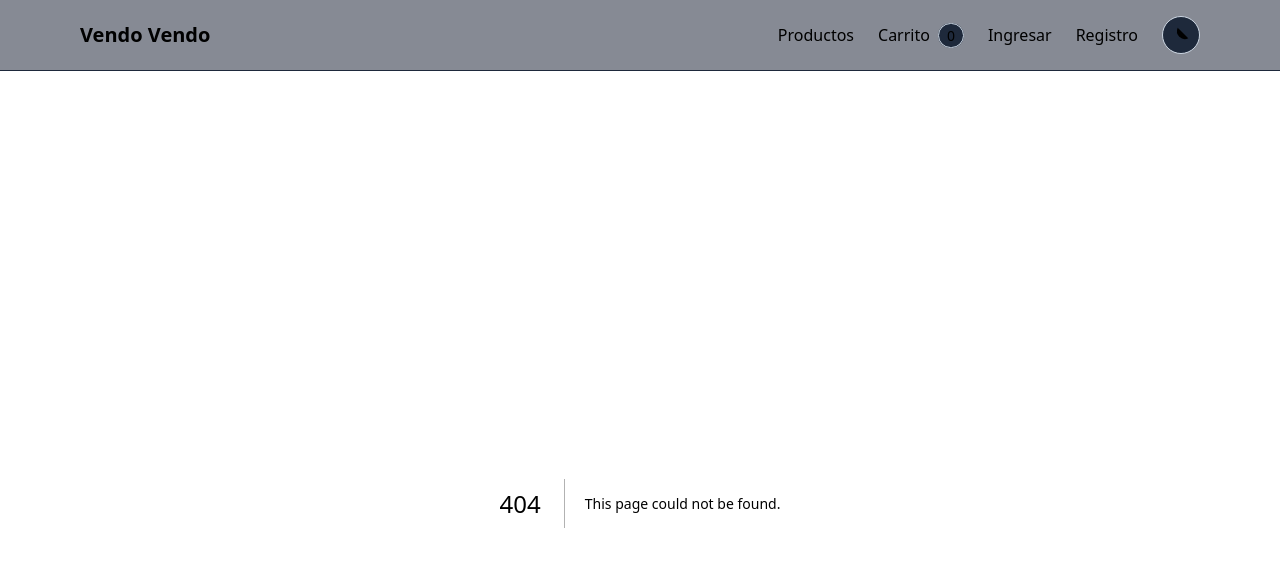
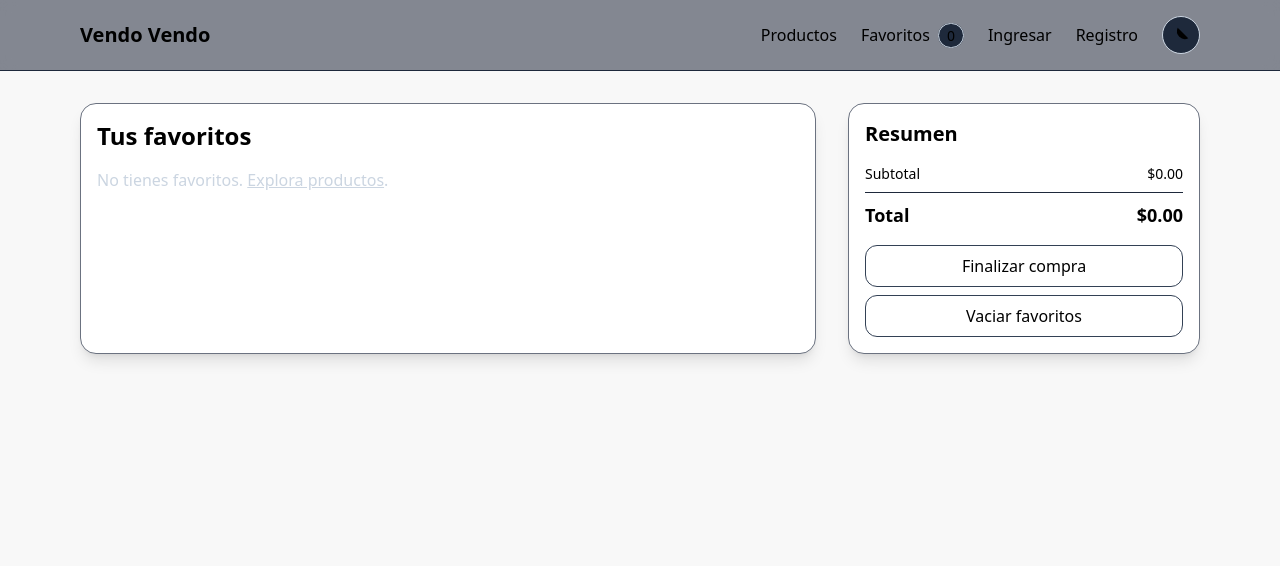
Before and after one commit to guillermodv/ecommerce-next, a Next.js app: page /favorites in a window 1280 px wide. Before the commit this address had no page. Shown: the top 566 px of the page. Built offline with nearby package versions, Linux system fonts and the light colour scheme.

Commit message:
feat:  add favorities cart

```diff
--- a/app/(styles)/globals.css
+++ b/app/(styles)/globals.css
@@ -4,12 +4,14 @@
 
 :root {
   --bg: #0b0f19;
+  --text: white;
   --card: #111826;
   --muted: #9aa4b2;
 }
 
 .dark {
   --bg: #f8f8f8;
+  --text: black;
   --card: #ffffff;
   --muted: #6b7280;
 }
@@ -19,10 +21,7 @@ html, body {
 }
 body {
   background: var(--bg);
-  color: white;
-}
-.dark body {
-  color: black;
+  color: var(--text);
 }
 .container {
   @apply max-w-6xl mx-auto px-4;
--- a/app/cart/page.js
+++ /dev/null
@@ -1,60 +0,0 @@
-"use client";
-import { useCart } from "@/components/CartContext";
-import Link from "next/link";
-import { CART_PAGE } from "@/app/constants/literals";
-
-export default function CartPage() {
-  const { items, totals, removeFromCart, changeQty, clearCart } = useCart();
-
-  return (
-    <section className="grid gap-8 md:grid-cols-3">
-      <div className="md:col-span-2 card p-4">
-        <h1 className="text-2xl font-semibold mb-4">{CART_PAGE.YOUR_CART}</h1>
-        {items.length === 0 ? (
-          <div className="text-slate-300">
-            {CART_PAGE.EMPTY_CART}{" "}
-            <Link className="underline" href="/">{CART_PAGE.EXPLORE_PRODUCTS}</Link>.
-          </div>
-        ) : (
-          <ul className="space-y-4">
-            {items.map((it) => (
-              <li key={it.id} className="flex flex-col sm:flex-row items-center gap-4">
-                <img src={it.images[0]} alt={it.name} className="w-24 h-24 object-cover rounded-xl" />
-                <div className="flex-1 text-center sm:text-left">
-                  <div className="font-medium">{it.name}</div>
-                  <div className="text-slate-400 text-sm">${it.price.toFixed(2)} {CART_PAGE.PER_UNIT}</div>
-                  <div className="mt-2 flex justify-center sm:justify-start items-center gap-2">
-                    <button className="px-2 rounded border border-slate-700" onClick={() => changeQty(it.id, it.qty - 1)}>-</button>
-                    <input
-                      type="number"
-                      className="w-16 bg-slate-900 border border-slate-700 rounded p-1 text-center"
-                      value={it.qty}
-                      onChange={(e) => changeQty(it.id, Number(e.target.value || 1))}
-                      min={1}
-                    />
-                    <button className="px-2 rounded border border-slate-700" onClick={() => changeQty(it.id, it.qty + 1)}>+</button>
-                    <button className="ml-4 px-3 py-1 rounded border border-red-700 hover:bg-red-900/30" onClick={() => removeFromCart(it.id)}>
-                      {CART_PAGE.REMOVE}
-                    </button>
-                  </div>
-                </div>
-              </li>
-            ))}
-          </ul>
-        )}
-      </div>
-
-      <aside className="card p-4 h-max">
-        <h2 className="text-xl font-semibold mb-4">{CART_PAGE.SUMMARY}</h2>
-        <div className="space-y-2 text-sm">
-          <div className="flex justify-between"><span>{CART_PAGE.SUBTOTAL}</span><span>${totals.subtotal.toFixed(2)}</span></div>
-          <div className="flex justify-between"><span>{CART_PAGE.SHIPPING}</span><span>${totals.shipping.toFixed(2)}</span></div>
-          <div className="border-t border-slate-800 my-2"></div>
-          <div className="flex justify-between text-lg font-bold"><span>{CART_PAGE.TOTAL}</span><span>${totals.total.toFixed(2)}</span></div>
-        </div>
-        <button className="w-full mt-4 px-4 py-2 rounded-xl border border-slate-700 hover:bg-slate-800">{CART_PAGE.CHECKOUT}</button>
-        <button className="w-full mt-2 px-4 py-2 rounded-xl border border-slate-700 hover:bg-slate-800" onClick={clearCart}>{CART_PAGE.CLEAR_CART}</button>
-      </aside>
-    </section>
-  );
-}
--- a/app/constants/literals.js
+++ b/app/constants/literals.js
@@ -8,14 +8,14 @@ export const LANG = "es";
 export const PRODUCT_DETAIL = {
   NOT_FOUND: "Producto no encontrado.",
   GO_BACK: "Volver",
-  ADD_TO_CART: "Añadir al carrito",
-  VIEW_CART: "Ver carrito",
+  ADD_TO_CART: "Añadir a favoritos",
+  VIEW_CART: "Ver favoritos",
   CONTACT_PRIVATE: "Consulte al privado.",
 };
 
 export const NAVBAR = {
   PRODUCTS: "Productos",
-  CART: "Carrito",
+  CART: "Favoritos",
   GREETING: "Hola, ",
   LOGOUT: "Salir",
   LOGIN: "Ingresar",
@@ -42,9 +42,9 @@ export const REGISTER_PAGE = {
   LOGIN: "Iniciar sesión",
 };
 
-export const CART_PAGE = {
-  YOUR_CART: "Tu carrito",
-  EMPTY_CART: "El carrito está vacío.",
+export const FAVORITES_PAGE = {
+  YOUR_FAVORITES: "Tus favoritos",
+  EMPTY_FAVORITES: "No tienes favoritos.",
   EXPLORE_PRODUCTS: "Explora productos",
   PER_UNIT: "c/u",
   REMOVE: "Quitar",
@@ -53,5 +53,6 @@ export const CART_PAGE = {
   SHIPPING: "Envío",
   TOTAL: "Total",
   CHECKOUT: "Finalizar compra",
-  CLEAR_CART: "Vaciar carrito",
+  CLEAR_FAVORITES: "Vaciar favoritos",
+  ADD_TO_FAVORITES: "Añadir a favoritos",
 };
--- /dev/null
+++ b/app/favorites/page.js
@@ -0,0 +1,60 @@
+"use client";
+import { FAVORITES_PAGE } from "@/app/constants/literals";
+import { useFavorites } from "@/components/FavoritesContext";
+import Link from "next/link";
+
+export default function FavoritesPage() {
+  const { items, totals, removeFromFavorites, changeQty, clearFavorites } = useFavorites();
+
+  return (
+    <section className="grid gap-8 md:grid-cols-3">
+      <div className="md:col-span-2 card p-4">
+        <h1 className="text-2xl font-semibold mb-4">{FAVORITES_PAGE.YOUR_FAVORITES}</h1>
+        {items.length === 0 ? (
+          <div className="text-slate-300">
+            {FAVORITES_PAGE.EMPTY_FAVORITES}{" "}
+            <Link className="underline" href="/">{FAVORITES_PAGE.EXPLORE_PRODUCTS}</Link>.
+          </div>
+        ) : (
+          <ul className="space-y-4">
+            {items.map((it) => (
+              <li key={it.id} className="flex flex-col sm:flex-row items-center gap-4">
+                <img src={it.images[0]} alt={it.name} className="w-24 h-24 object-cover rounded-xl" />
+                <div className="flex-1 text-center sm:text-left">
+                  <div className="font-medium">{it.name}</div>
+                  <div className="text-slate-400 text-sm">${it.price.toFixed(2)} {FAVORITES_PAGE.PER_UNIT}</div>
+                  <div className="mt-2 flex justify-center sm:justify-start items-center gap-2">
+                 {/*    <button className="px-2 rounded border border-slate-700" onClick={() => changeQty(it.id, it.qty - 1)}>-</button>
+                    <input
+                      type="number"
+                      className="w-16 bg-slate-900 border border-slate-700 rounded p-1 text-center"
+                      value={it.qty}
+                      onChange={(e) => changeQty(it.id, Number(e.target.value || 1))}
+                      min={1}
+                    /> */}
+                    {/* <button className="px-2 rounded border border-slate-700" onClick={() => changeQty(it.id, it.qty + 1)}>+</button> */}
+                    <button className="ml-4 px-3 py-1 rounded border border-red-700 hover:bg-red-900/30" onClick={() => removeFromFavorites(it.id)}>
+                      {FAVORITES_PAGE.REMOVE}
+                    </button>
+                  </div>
+                </div>
+              </li>
+            ))}
+          </ul>
+        )}
+      </div>
+
+      <aside className="card p-4 h-max">
+        <h2 className="text-xl font-semibold mb-4">{FAVORITES_PAGE.SUMMARY}</h2>
+        <div className="space-y-2 text-sm">
+          <div className="flex justify-between"><span>{FAVORITES_PAGE.SUBTOTAL}</span><span>${totals.subtotal.toFixed(2)}</span></div>
+          {/* <div className="flex justify-between"><span>{FAVORITES_PAGE.SHIPPING}</span><span>${totals.shipping.toFixed(2)}</span></div> */}
+          <div className="border-t border-slate-800 my-2"></div>
+          <div className="flex justify-between text-lg font-bold"><span>{FAVORITES_PAGE.TOTAL}</span><span>${totals.total.toFixed(2)}</span></div>
+        </div>
+        <button className="w-full mt-4 px-4 py-2 rounded-xl border border-slate-700 hover:bg-slate-800">{FAVORITES_PAGE.CHECKOUT}</button>
+        <button className="w-full mt-2 px-4 py-2 rounded-xl border border-slate-700 hover:bg-slate-800" onClick={clearFavorites}>{FAVORITES_PAGE.CLEAR_FAVORITES}</button>
+      </aside>
+    </section>
+  );
+}
--- a/app/layout.js
+++ b/app/layout.js
@@ -6,7 +6,7 @@ export const metadata = {
 };
 
 import { AuthProvider } from "@/components/AuthContext";
-import { CartProvider } from "@/components/CartContext";
+import { FavoritesProvider } from "@/components/FavoritesContext";
 import Navbar from "@/components/Navbar";
 import { ThemeProvider } from "@/components/ThemeContext";
 import "./(styles)/globals.css";
@@ -18,10 +18,10 @@ export default function RootLayout({ children }) {
       <body>
         <ThemeProvider>
           <AuthProvider>
-            <CartProvider>
+            <FavoritesProvider>
               <Navbar />
               <main className="container py-8">{children}</main>
-            </CartProvider>
+            </FavoritesProvider>
           </AuthProvider>
         </ThemeProvider>
       </body>
--- a/app/product/[id]/page.js
+++ b/app/product/[id]/page.js
@@ -1,5 +1,5 @@
 "use client";
-import { useCart } from "@/components/CartContext";
+import { useFavorites } from "@/components/FavoritesContext";
 import { products } from "@/data/products";
 import Link from "next/link";
 import { useMemo, useState } from "react";
@@ -12,7 +12,7 @@ export default function ProductDetail({ params }) {
   );
   const [currentImageIndex, setCurrentImageIndex] = useState(0);
 
-  const { addToCart } = useCart();
+  const { addToFavorites } = useFavorites();
 
   if (!product) {
     return (
@@ -69,12 +69,12 @@ export default function ProductDetail({ params }) {
             <>
               <button
                 className="px-4 py-2 rounded-xl border border-slate-700 hover:bg-slate-800"
-                onClick={() => addToCart(product, 1)}
+                onClick={() => addToFavorites(product, 1)}
               >
                 {PRODUCT_DETAIL.ADD_TO_CART}
               </button>
               <Link
-                href="/cart"
+                href="/favorites"
                 className="px-4 py-2 rounded-xl border border-slate-700 hover:bg-slate-800"
               >
                 {PRODUCT_DETAIL.VIEW_CART}
--- a/components/CartContext.jsx
+++ b/components/FavoritesContext.jsx
@@ -1,15 +1,15 @@
 "use client";
 import { createContext, useContext, useEffect, useMemo, useState } from "react";
 
-const CartContext = createContext();
+const FavoritesContext = createContext();
 
-export function CartProvider({ children }) {
+export function FavoritesProvider({ children }) {
   const [items, setItems] = useState([]);
 
   // hydrate from localStorage
   useEffect(() => {
     try {
-      const saved = localStorage.getItem("cart:v1");
+      const saved = localStorage.getItem("favorites:v1");
       if (saved) setItems(JSON.parse(saved));
     } catch {}
   }, []);
@@ -17,11 +17,11 @@ export function CartProvider({ children }) {
   // persist
   useEffect(() => {
     try {
-      localStorage.setItem("cart:v1", JSON.stringify(items));
+      localStorage.setItem("favorites:v1", JSON.stringify(items));
     } catch {}
   }, [items]);
 
-  const addToCart = (product, qty = 1) => {
+  const addToFavorites = (product, qty = 1) => {
     setItems((prev) => {
       const idx = prev.findIndex((p) => p.id === product.id);
       if (idx > -1) {
@@ -33,7 +33,7 @@ export function CartProvider({ children }) {
     });
   };
 
-  const removeFromCart = (id) => {
+  const removeFromFavorites = (id) => {
     setItems((prev) => prev.filter((p) => p.id !== id));
   };
 
@@ -43,7 +43,7 @@ export function CartProvider({ children }) {
     );
   };
 
-  const clearCart = () => setItems([]);
+  const clearFavorites = () => setItems([]);
 
   const totals = useMemo(() => {
     const count = items.reduce((acc, it) => acc + it.qty, 0);
@@ -53,8 +53,8 @@ export function CartProvider({ children }) {
     return { count, subtotal, shipping, total };
   }, [items]);
 
-  const value = { items, addToCart, removeFromCart, changeQty, clearCart, totals };
-  return <CartContext.Provider value={value}>{children}</CartContext.Provider>;
+  const value = { items, addToFavorites, removeFromFavorites, changeQty, clearFavorites, totals };
+  return <FavoritesContext.Provider value={value}>{children}</FavoritesContext.Provider>;
 }
 
-export const useCart = () => useContext(CartContext);
+export const useFavorites = () => useContext(FavoritesContext);
--- a/components/Navbar.jsx
+++ b/components/Navbar.jsx
@@ -2,12 +2,12 @@
 import Link from "next/link";
 import { useState } from "react";
 import { useAuth } from "./AuthContext";
-import { useCart } from "./CartContext";
+import { useFavorites } from "./FavoritesContext";
 import { useTheme } from "./ThemeContext";
 import { NAVBAR, METADATA } from "@/app/constants/literals";
 
 export default function Navbar() {
-  const { totals } = useCart();
+  const { totals } = useFavorites();
   const { user, logout } = useAuth();
   const [isMenuOpen, setIsMenuOpen] = useState(false);
   const { theme, toggleTheme } = useTheme();
@@ -45,7 +45,7 @@ export default function Navbar() {
           <Link href="/" className="hover:underline">
             {NAVBAR.PRODUCTS}
           </Link>
-          <Link href="/cart" className="relative hover:underline">
+          <Link href="/favorites" className="relative hover:underline">
             {NAVBAR.CART}
             <span className="ml-2 rounded-full px-2 py-0.5 text-sm bg-slate-800 border border-slate-700 dark:border-slate-300">
               {totals.count}
--- a/components/ProductCard.jsx
+++ b/components/ProductCard.jsx
@@ -1,10 +1,10 @@
 "use client";
-import { PRODUCT_DETAIL } from "@/app/constants/literals";
+import { FAVORITES_PAGE } from "@/app/constants/literals";
 import Link from "next/link";
-import { useCart } from "./CartContext";
+import { useFavorites } from "./FavoritesContext";
 
 export default function ProductCard({ product }) {
-  const { addToCart } = useCart();
+  const { addToFavorites } = useFavorites();
   return (
     <div className="card p-4 flex flex-col">
       <Link href={`/product/${product.id}`} className="block">
@@ -15,16 +15,16 @@ export default function ProductCard({ product }) {
         />
         <h3 className="mt-3 text-lg font-semibold">{product.name}</h3>
       </Link>
-      <p className="text-slate-300 text-sm flex-1">{product.description}</p>
+      <p className="text-grey-500 text-sm flex-1">{product.description}</p>
+      CONSULTE AL PRIVADO
       <div className="mt-3 flex items-center justify-between">
         <span className="text-xl font-bold">${product.price.toFixed(2)}</span>
-        {/* <button
+        <button
           className="px-3 py-2 rounded-xl border border-slate-700 hover:bg-slate-800"
-          onClick={() => addToCart(product, 1)}
+          onClick={() => addToFavorites(product, 1)}
         >
-
-        </button> */}
-        {PRODUCT_DETAIL.CONTACT_PRIVATE}
+          {FAVORITES_PAGE.ADD_TO_FAVORITES}
+        </button>
       </div>
     </div>
   );
```
Also changed, not shown: 2 other files (tests, documents, lock files or other folders).
